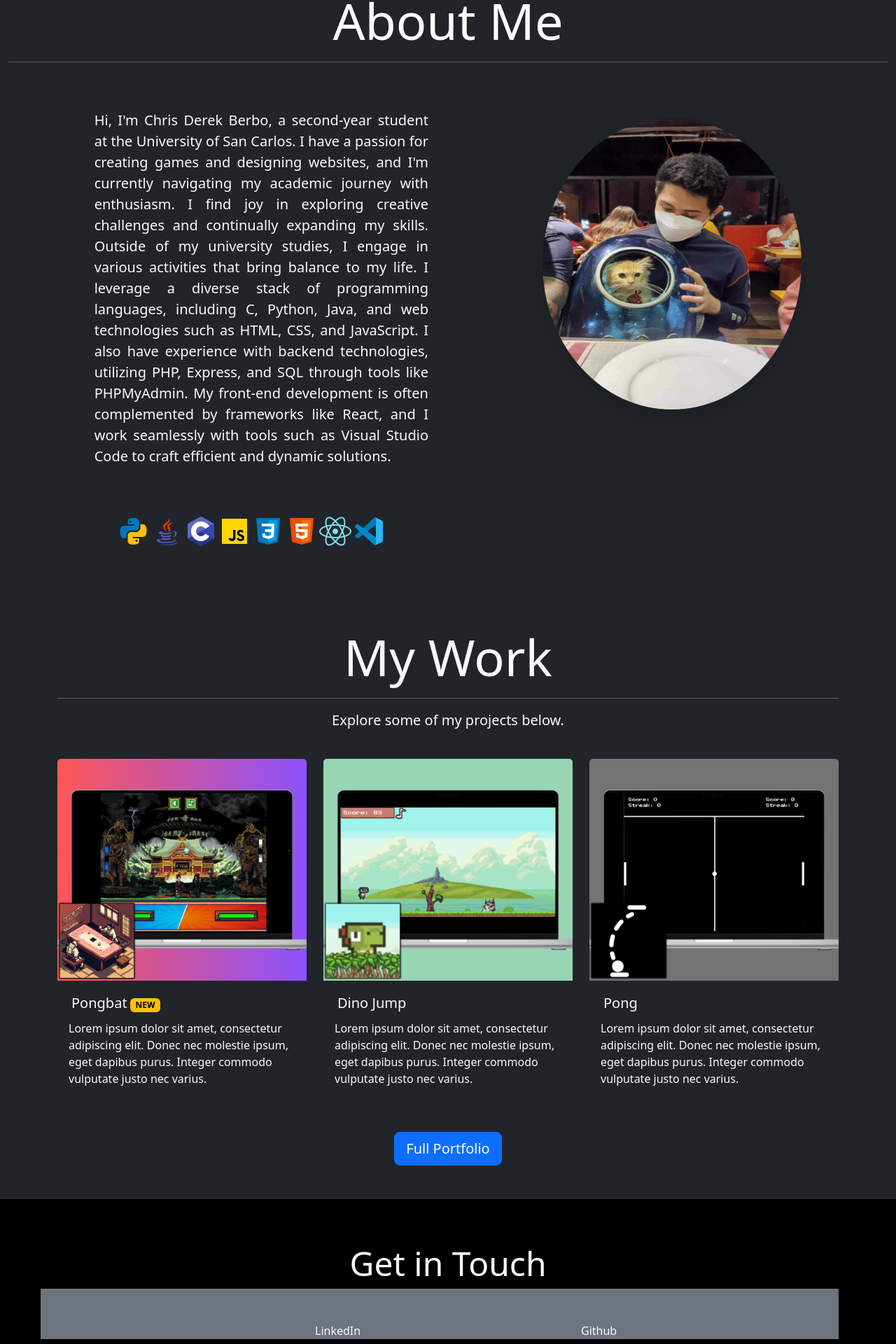
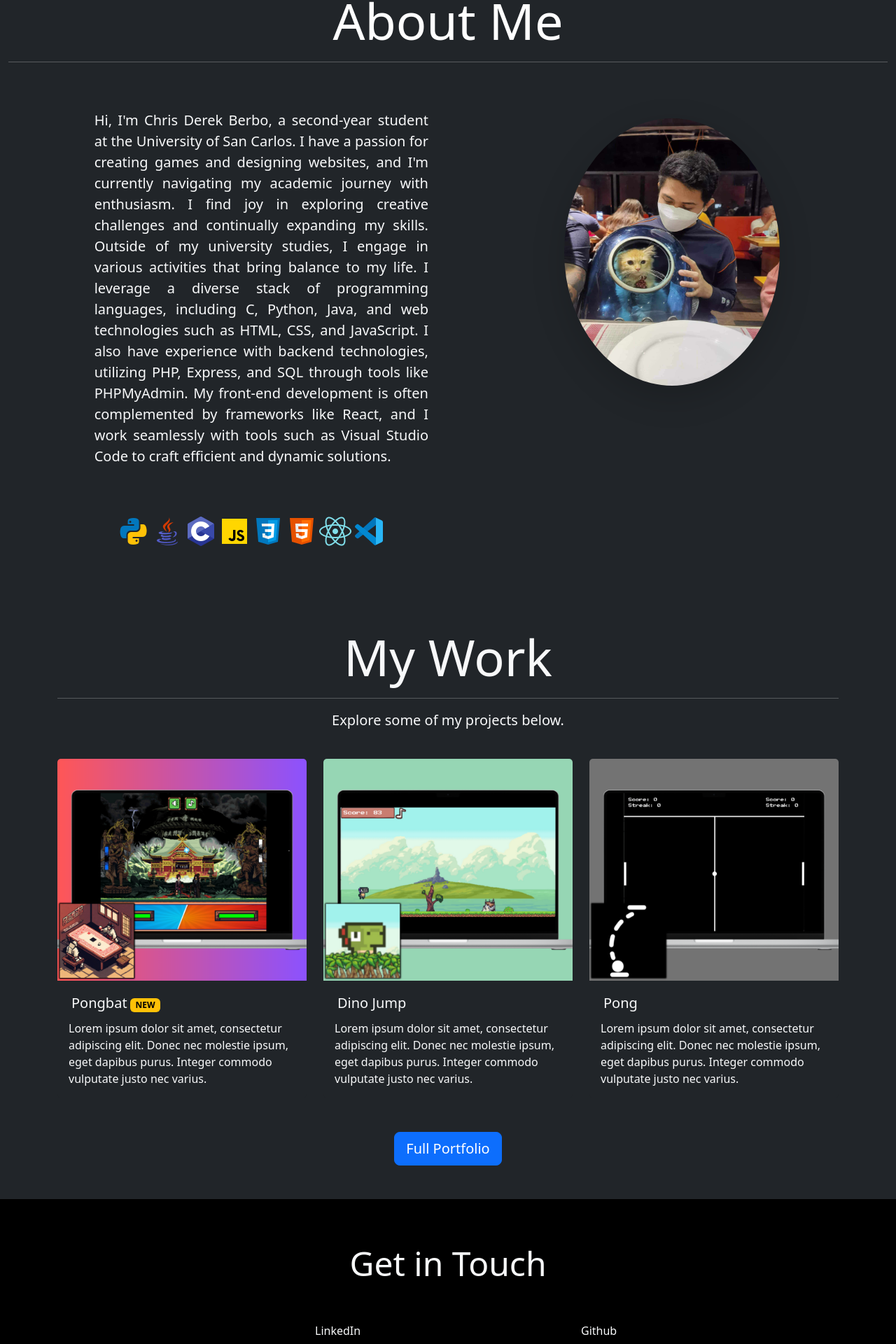
Before and after one commit to pickachuuu/portfolio, a React (Vite) app: page / in a window 1280 px wide. Shown: the part 730-2650 px from the top of the page at 70% size. Built offline with nearby package versions, Linux system fonts and the light colour scheme.

Commit message:
changed profile radius and removed contact bg

```diff
--- a/src/components/about.jsx
+++ b/src/components/about.jsx
@@ -58,8 +58,8 @@ const About = () => {
             className="rounded-circle d-block mx-auto mt-3 shadow-lg"
             alt="Rounded Image"
             style={{
-              width: '60%',
-              height: '60%',
+              width: '50%',
+              height: '55%',
               borderRadius: '60%',
             }}
           />
--- a/src/components/contact.jsx
+++ b/src/components/contact.jsx
@@ -12,7 +12,7 @@ const contact = () => {
         </div>
         <div className='row'>
           <div className='col-lg-12 col-6'>
-            <div className='container bg-secondary'>
+            <div className='container'>
               <div className='row'>
                 <div className='col-lg-2 col-12 offset-lg-4'>
                   <div className='text-light mt-5'>LinkedIn</div>
```
